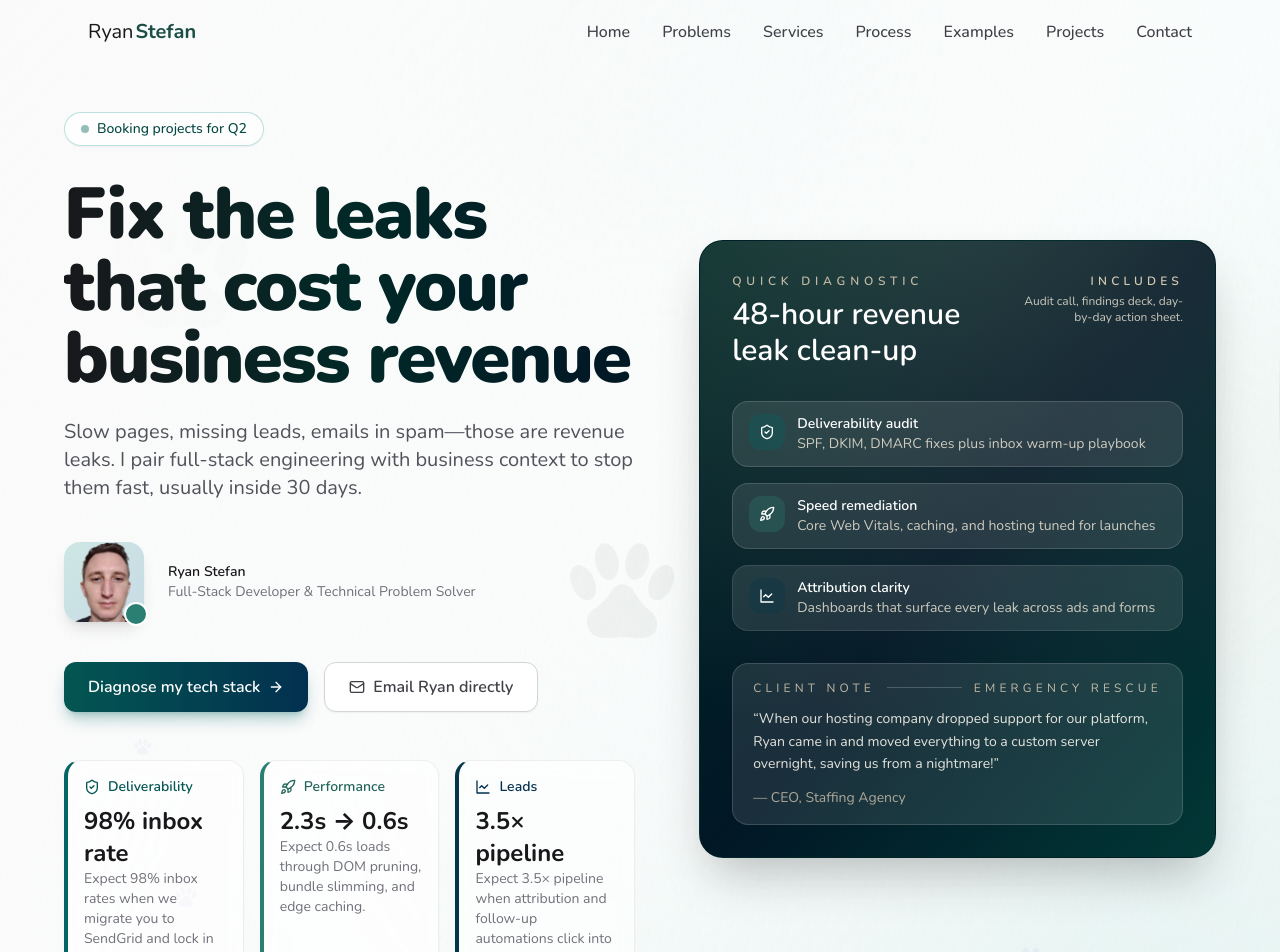
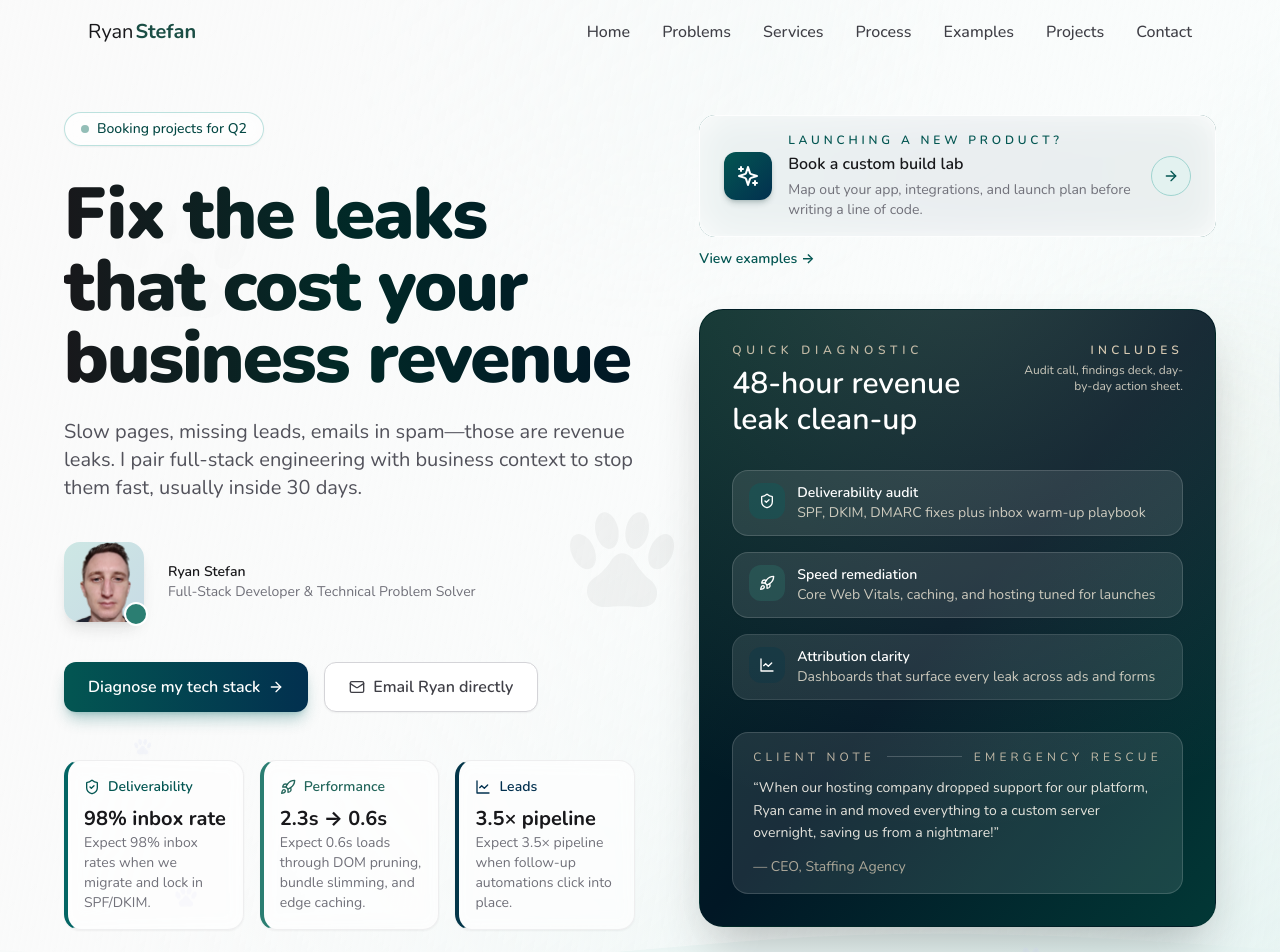
Before and after one commit to dashw00d/portfolio, a Next.js app: page / in a window 1280 px wide. Shown: the top 952 px of the page. Built offline with nearby package versions, Linux system fonts and the light colour scheme.

Commit message:
touch ups

```diff
--- a/components/Contact.tsx
+++ b/components/Contact.tsx
@@ -111,7 +111,11 @@ Let&apos;s talk
             </div>
           </div>
 
-          <form onSubmit={handleSubmit} className="space-y-6 rounded-3xl border border-brand-500/40 bg-white/10 p-8 shadow-xl shadow-brand-950/30 backdrop-blur">
+          <form
+            id="contact-form"
+            onSubmit={handleSubmit}
+            className="space-y-6 rounded-3xl border border-brand-500/40 bg-white/10 p-8 shadow-xl shadow-brand-950/30 backdrop-blur"
+          >
             <div className="grid gap-4 sm:grid-cols-2">
               <div>
                 <label htmlFor="name" className="block text-xs font-semibold uppercase tracking-[0.3em] text-brand-200">
--- /dev/null
+++ b/components/CustomBuildCta.tsx
@@ -0,0 +1,46 @@
+import React from "react";
+import { ArrowRight, Sparkles } from "lucide-react";
+
+type CustomBuildCtaProps = {
+  href?: string;
+  eyebrow?: string;
+  headline?: string;
+  subcopy?: string;
+  className?: string;
+};
+
+export default function CustomBuildCta({
+  href = "#contact-form",
+  eyebrow = "Planning something new?",
+  headline = "Scope a custom app build",
+  subcopy = "Bring a feature or product idea and walk away with timelines, costs, and architecture.",
+  className = "",
+}: CustomBuildCtaProps) {
+  return (
+    <a
+      href={href}
+      className={`group relative inline-flex items-center justify-start overflow-hidden rounded-2xl px-0 py-0 text-left transition-transform hover:-translate-y-1 focus-visible:outline-none focus-visible:ring-2 focus-visible:ring-brand-500 ${className}`}
+    >
+      <span className="absolute inset-0 rounded-2xl bg-gradient-to-r from-brand-600 via-accent-600 to-brand-700 opacity-80 blur-lg transition duration-500 group-hover:opacity-100 group-hover:blur-xl" aria-hidden />
+      <span className="relative flex w-full items-center gap-4 rounded-2xl border border-white/90 bg-white/90 px-6 py-4 shadow-lg shadow-brand-900/10 backdrop-blur">
+        <span className="flex h-12 w-12 items-center justify-center rounded-xl bg-gradient-to-br from-brand-600 to-accent-600 text-white shadow-md shadow-brand-900/20">
+          <Sparkles className="h-6 w-6" />
+        </span>
+        <span className="flex-1">
+          <span className="block text-xs font-semibold uppercase tracking-[0.32em] text-brand-600">
+            {eyebrow}
+          </span>
+          <span className="mt-1 block text-base font-semibold text-zinc-900">
+            {headline}
+          </span>
+          <span className="mt-1 block text-sm text-zinc-500">
+            {subcopy}
+          </span>
+        </span>
+        <span className="flex h-10 w-10 items-center justify-center rounded-full border border-brand-200 bg-brand-50 text-brand-600 transition duration-300 group-hover:translate-x-0.5 group-hover:border-transparent group-hover:bg-brand-600 group-hover:text-white">
+          <ArrowRight className="h-4 w-4" />
+        </span>
+      </span>
+    </a>
+  );
+}
--- a/components/Footer.tsx
+++ b/components/Footer.tsx
@@ -55,7 +55,7 @@ export default function Footer() {
                   <a href="#examples" className="text-zinc-400 hover:text-white transition-colors">Examples</a>
                 </li>
                 <li>
-                  <a href="#contact" className="text-zinc-400 hover:text-white transition-colors">Contact</a>
+                <a href="#contact-form" className="text-zinc-400 hover:text-white transition-colors">Contact</a>
                 </li>
               </ul>
             </nav>
--- a/components/Hero.tsx
+++ b/components/Hero.tsx
@@ -1,5 +1,7 @@
 import React from "react";
+import Link from "next/link";
 import { ArrowRight, Mail, ShieldCheck, Rocket, LineChart } from "lucide-react";
+import CustomBuildCta from "./CustomBuildCta";
 
 export default function Hero() {
   return (
@@ -11,12 +13,12 @@ export default function Hero() {
         <div className="paw-trail-layer" />
         {/* Large gradient orbs */}
         <div className="absolute left-1/2 top-[-20%] h-[28rem] w-[28rem] -translate-x-1/2 rounded-full bg-brand-200/40 blur-3xl animate-pulse" />
-        <div className="absolute right-[-10%] top-1/3 h-[24rem] w-[24rem] rounded-full bg-highlight-200/40 blur-3xl animate-pulse" style={{animationDelay: '1s'}} />
+        <div className="absolute right-[-10%] top-1/3 h-[24rem] w-[24rem] rounded-full bg-highlight-200/40 blur-3xl animate-pulse" style={{ animationDelay: "1s" }} />
         <div className="absolute inset-0 bg-gradient-to-br from-white via-white/60 to-brand-50" />
 
         {/* Floating geometric shapes */}
-        <div className="absolute left-[20%] bottom-[30%] h-8 w-8 bg-gradient-to-br from-warning-400/20 to-warning-600/20 rounded-full animate-ping" style={{animationDelay: '2s'}} />
-        <div className="absolute right-[8%] bottom-[20%] h-20 w-3 bg-gradient-to-b from-brand-400/30 to-transparent rounded-full animate-pulse" style={{animationDelay: '0.8s'}} />
+        <div className="absolute left-[20%] bottom-[30%] h-8 w-8 bg-gradient-to-br from-warning-400/20 to-warning-600/20 rounded-full animate-ping" style={{ animationDelay: "2s" }} />
+        <div className="absolute right-[8%] bottom-[20%] h-20 w-3 bg-gradient-to-b from-brand-400/30 to-transparent rounded-full animate-pulse" style={{ animationDelay: "0.8s" }} />
 
         {/* Decorative lines */}
         <div className="absolute left-0 top-1/4 w-px h-32 bg-gradient-to-b from-transparent via-brand-300/20 to-transparent" />
@@ -62,7 +64,7 @@ export default function Hero() {
 
           <div className="mb-12 flex flex-wrap gap-4">
             <a
-              href="#contact"
+              href="#contact-form"
               className="group inline-flex items-center gap-2 rounded-xl bg-gradient-to-r from-brand-600 to-accent-600 px-6 py-3 font-semibold text-white shadow-lg shadow-brand-500/30 transition-all hover:-translate-y-0.5 hover:shadow-xl hover:shadow-brand-500/40"
             >
               Diagnose my tech stack
@@ -83,15 +85,15 @@ export default function Hero() {
                 <ShieldCheck className="h-4 w-4" />
                 Deliverability
               </div>
-              <p className="text-2xl font-bold text-zinc-900">98% inbox rate</p>
-              <p className="text-sm text-zinc-500">Expect 98% inbox rates when we migrate you to SendGrid and lock in SPF/DKIM.</p>
+              <p className="text-xl font-bold text-zinc-900">98% inbox rate</p>
+              <p className="text-sm text-zinc-500">Expect 98% inbox rates when we migrate and lock in SPF/DKIM.</p>
             </div>
             <div className="rounded-2xl border border-zinc-200/60 bg-white/70 p-4 shadow-sm backdrop-blur border-l-4 border-l-success-500">
               <div className="mb-2 flex items-center gap-2 text-sm font-semibold text-success-600">
                 <Rocket className="h-4 w-4" />
                 Performance
               </div>
-              <p className="text-2xl font-bold text-zinc-900">2.3s → 0.6s</p>
+              <p className="text-xl font-bold text-zinc-900">2.3s → 0.6s</p>
               <p className="text-sm text-zinc-500">Expect 0.6s loads through DOM pruning, bundle slimming, and edge caching.</p>
             </div>
             <div className="rounded-2xl border border-zinc-200/60 bg-white/70 p-4 shadow-sm backdrop-blur border-l-4 border-l-accent-500">
@@ -99,11 +101,26 @@ export default function Hero() {
                 <LineChart className="h-4 w-4" />
                 Leads
               </div>
-              <p className="text-2xl font-bold text-zinc-900">3.5× pipeline</p>
-              <p className="text-sm text-zinc-500">Expect 3.5× pipeline when attribution and follow-up automations click into place.</p>
+              <p className="text-xl font-bold text-zinc-900">3.5× pipeline</p>
+              <p className="text-sm text-zinc-500">Expect 3.5× pipeline when follow-up automations click into place.</p>
             </div>
           </div>
         </div>
+
+        <div>
+          <CustomBuildCta
+            className="w-full max-w-xl"
+            eyebrow="Launching a new product?"
+            headline="Book a custom build lab"
+            subcopy="Map out your app, integrations, and launch plan before writing a line of code."
+          />
+          <Link
+            href="/projects"
+            className="mt-3 mb-10 inline-flex items-center gap-1 text-sm font-semibold text-brand-600 transition hover:text-brand-400"
+          >
+            View examples
+            <span aria-hidden>→</span>
+          </Link>
 
           <div className="relative hidden overflow-hidden rounded-3xl border border-brand-900/25 bg-gradient-to-br from-brand-900 via-accent-900 to-brand-800 p-8 text-white shadow-2xl lg:block">
             <div className="pointer-events-none absolute -inset-24 bg-[radial-gradient(circle_at_top,_rgba(232,221,203,0.18),_transparent_70%)]" />
@@ -167,6 +184,7 @@ export default function Hero() {
             </div>
           </div>
         </div>
+      </div>
 
       {/* Bottom wave transition to Problems section */}
       <div className="pointer-events-none absolute inset-x-0 bottom-0 -z-10">
--- a/components/Navigation.tsx
+++ b/components/Navigation.tsx
@@ -21,7 +21,7 @@ export default function Navigation() {
     { name: 'Process', href: '/#process' },
     { name: 'Examples', href: '/#examples' },
     { name: 'Projects', href: '/projects' },
-    { name: 'Contact', href: '/#contact' },
+    { name: 'Contact', href: '/#contact-form' },
   ];
 
   return (
--- a/components/Problems.tsx
+++ b/components/Problems.tsx
@@ -257,7 +257,7 @@ function CtaCard() {
         I&apos;ll review performance, deliverability, and lead flows, then we walk the findings together on a 20-minute video call.
       </p>
       <a
-        href="#contact"
+        href="#contact-form"
         className="mt-4 inline-flex items-center gap-2 rounded-xl bg-gradient-to-r from-brand-600 to-accent-600 px-5 py-3 text-sm font-semibold text-white shadow-md shadow-brand-500/30 transition focus-visible:outline-none focus-visible:ring-2 focus-visible:ring-brand-500 hover:shadow-lg hover:shadow-brand-500/40"
       >
         Hold my spot
--- a/components/Process.tsx
+++ b/components/Process.tsx
@@ -108,7 +108,7 @@ export default function Process() {
                   <p className="mt-2 text-lg font-semibold text-slate-900">Most first engagements wrap in 2–4 weeks on a fixed fee.</p>
                 </div>
                 <a
-                  href="#contact"
+                  href="#contact-form"
                   className="inline-flex items-center gap-2 rounded-xl bg-gradient-to-r from-brand-600 to-accent-600 px-6 py-3.5 text-sm font-bold text-white shadow-lg shadow-brand-500/40 transition-all duration-300 hover:-translate-y-1 hover:shadow-xl hover:shadow-brand-500/50"
                 >
                   Hold a discovery call
--- a/pages/projects.tsx
+++ b/pages/projects.tsx
@@ -4,6 +4,7 @@ import Link from "next/link";
 import Navigation from "../components/Navigation";
 import Footer from "../components/Footer";
 import Contact from "../components/Contact";
+import CustomBuildCta from "../components/CustomBuildCta";
 
 const DEMOS = [
   {
@@ -75,6 +76,15 @@ export default function Projects() {
             <p className="text-lg leading-relaxed text-zinc-600">
               A curated look at systems I deliver for owners—landing pages, dashboards, and automations that solve the problems we chat about on our intro call.
             </p>
+            <div className="mt-2">
+              <CustomBuildCta
+                href="#contact-form"
+                className="mx-auto w-full max-w-xl"
+                eyebrow="Have a blank canvas?"
+                headline="Kick off a custom product build"
+                subcopy="Share your roadmap and I\'ll scope the architecture, team, and delivery milestones."
+              />
+            </div>
           </div>
         </section>
 
```
Lines whose indentation alone changed are shown as unchanged.
